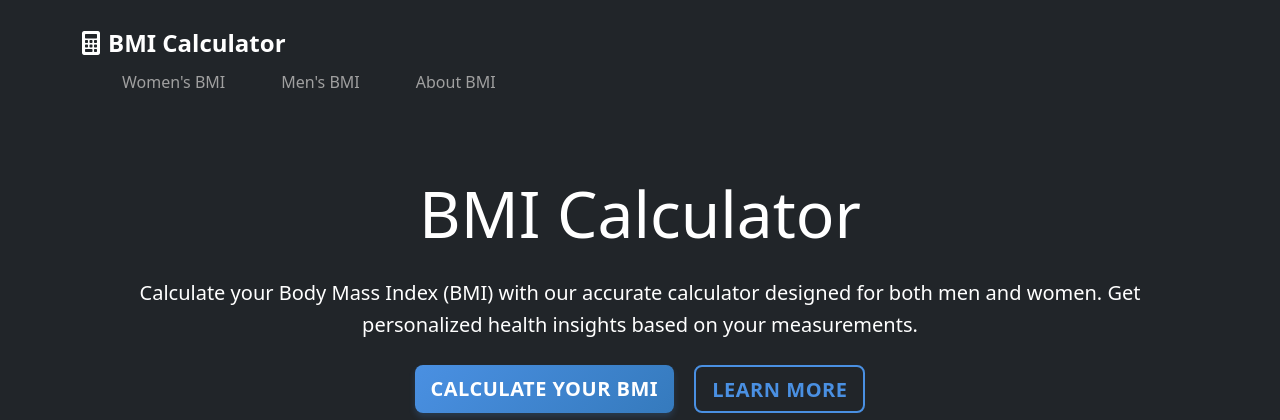
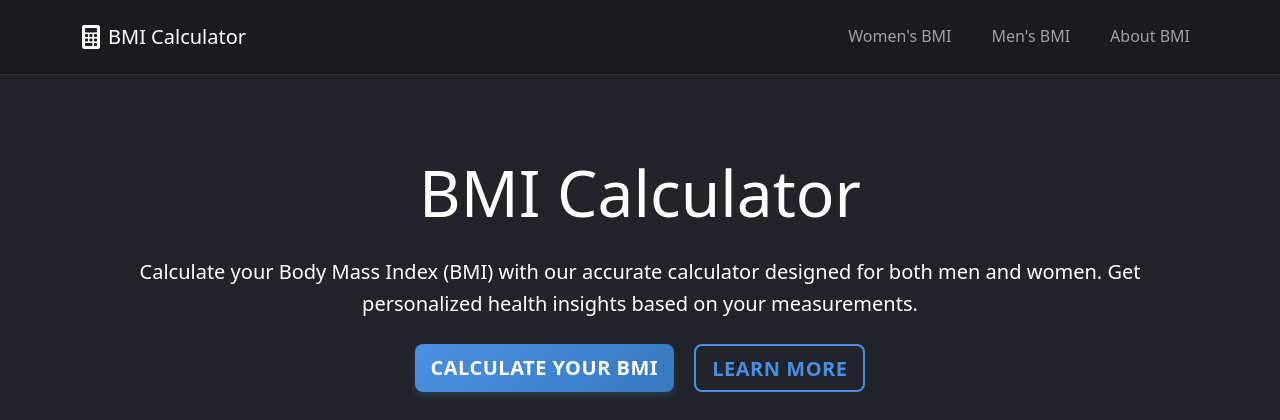
Before and after one commit to bmicalculators/bmicalculators.github.io, a Flask app: page / in a window 1280 px wide. Shown: the top 420 px of the page. Run offline with Flask 3, Linux system fonts and the light colour scheme.

Commit message:
Agent query: Is the header now properly styled with a bottom border and good spacing between navigation items?
Update header and navigation styles: Improved header appearance and added bottom border to navbar for better visual separation.

Screenshot: https://storage.googleapis.com/screenshot-production-us-central1/58bd47f8-c750-466c-b9c6-5d0e8394349c/0360ffb5-b1dc-4648-b723-8eb8045d942a.jpg

```diff
--- a/static/css/style.css
+++ b/static/css/style.css
@@ -1,3 +1,65 @@
+/* Header Styles */
+.header {
+    padding: 1rem 0;
+    border-bottom: 1px solid rgba(255, 255, 255, 0.1);
+    background: var(--bg-darker);
+    margin-bottom: 2rem;
+}
+
+.navbar {
+    padding: 0;
+}
+
+.navbar-brand {
+    font-size: 1.25rem;
+    font-weight: 500;
+    color: var(--text-color) !important;
+    text-decoration: none;
+}
+
+.navbar-brand i {
+    font-size: 1.5rem;
+}
+
+.navbar-nav {
+    gap: 1.5rem;
+}
+
+.nav-link {
+    color: var(--text-muted) !important;
+    font-weight: 500;
+    padding: 0.5rem 0;
+    transition: color 0.2s ease;
+}
+
+.nav-link:hover {
+    color: var(--text-color) !important;
+}
+
+.navbar-toggler {
+    padding: 0;
+    border: none;
+    color: var(--text-color);
+}
+
+.navbar-toggler:focus {
+    box-shadow: none;
+}
+
+@media (max-width: 991.98px) {
+    .navbar-collapse {
+        margin-top: 1rem;
+    }
+
+    .navbar-nav {
+        gap: 0;
+    }
+
+    .nav-link {
+        padding: 0.75rem 0;
+    }
+}
+
 /* Navigation Styles */
 .navbar-brand {
     text-decoration: none;
--- a/templates/base.html
+++ b/templates/base.html
@@ -51,56 +51,32 @@
 </head>
 <body>
     <!-- Header -->
-    <section class="py-4">
+    <header class="header">
         <div class="container">
-            <nav class="hidden justify-between lg:flex">
-                <div class="flex items-center gap-6">
-                    <a href="{{ url_for('index') }}" class="navbar-brand d-flex align-items-center gap-2">
-                        <i class="fas fa-calculator fs-4"></i>
-                        <span class="fs-4 fw-semibold">BMI Calculator</span>
-                    </a>
-                    <div class="nav-links ms-4">
-                        <ul class="navbar-nav flex-row gap-4">
-                            <li class="nav-item">
-                                <a class="nav-link px-3 py-2 rounded-3 text-muted-foreground hover-bg-muted" href="{{ url_for('bmi_women') }}">Women's BMI</a>
-                            </li>
-                            <li class="nav-item">
-                                <a class="nav-link px-3 py-2 rounded-3 text-muted-foreground hover-bg-muted" href="{{ url_for('bmi_men') }}">Men's BMI</a>
-                            </li>
-                            <li class="nav-item">
-                                <a class="nav-link px-3 py-2 rounded-3 text-muted-foreground hover-bg-muted" href="{{ url_for('about') }}">About BMI</a>
-                            </li>
-                        </ul>
-                    </div>
-                </div>
-            </nav>
-            <!-- Mobile Navigation -->
-            <div class="d-lg-none">
-                <div class="d-flex align-items-center justify-content-between">
-                    <a href="{{ url_for('index') }}" class="navbar-brand d-flex align-items-center gap-2">
-                        <i class="fas fa-calculator fs-4"></i>
-                        <span class="fs-4 fw-semibold">BMI Calculator</span>
-                    </a>
-                    <button class="navbar-toggler" type="button" data-bs-toggle="collapse" data-bs-target="#navbarNav">
-                        <i class="fas fa-bars"></i>
-                    </button>
-                </div>
-                <div class="collapse navbar-collapse mt-3" id="navbarNav">
-                    <ul class="navbar-nav">
+            <nav class="navbar navbar-expand-lg">
+                <a href="{{ url_for('index') }}" class="navbar-brand d-flex align-items-center">
+                    <i class="fas fa-calculator me-2"></i>
+                    <span>BMI Calculator</span>
+                </a>
+                <button class="navbar-toggler" type="button" data-bs-toggle="collapse" data-bs-target="#navbarNav">
+                    <i class="fas fa-bars"></i>
+                </button>
+                <div class="collapse navbar-collapse" id="navbarNav">
+                    <ul class="navbar-nav ms-auto">
                         <li class="nav-item">
-                            <a class="nav-link px-3 py-2 rounded-3" href="{{ url_for('bmi_women') }}">Women's BMI</a>
+                            <a class="nav-link" href="{{ url_for('bmi_women') }}">Women's BMI</a>
                         </li>
                         <li class="nav-item">
-                            <a class="nav-link px-3 py-2 rounded-3" href="{{ url_for('bmi_men') }}">Men's BMI</a>
+                            <a class="nav-link" href="{{ url_for('bmi_men') }}">Men's BMI</a>
                         </li>
                         <li class="nav-item">
-                            <a class="nav-link px-3 py-2 rounded-3" href="{{ url_for('about') }}">About BMI</a>
+                            <a class="nav-link" href="{{ url_for('about') }}">About BMI</a>
                         </li>
                     </ul>
                 </div>
-            </div>
+            </nav>
         </div>
-    </section>
+    </header>
 
     <!-- Main Content -->
     {% block content %}{% endblock %}
```
Also changed, not shown: attached_assets/Screenshot 2025-02-14 at 12.14.51 AM.png (added).
